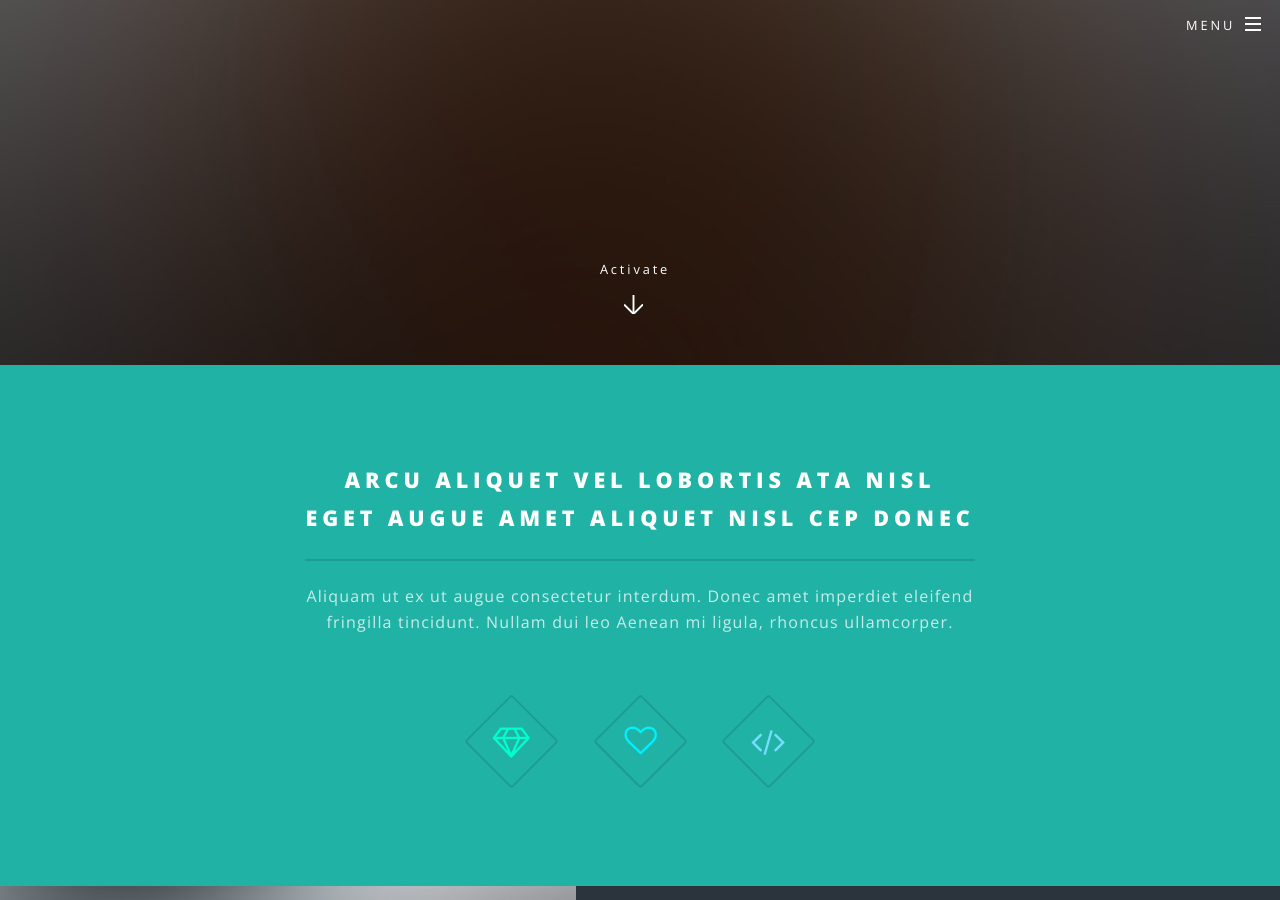
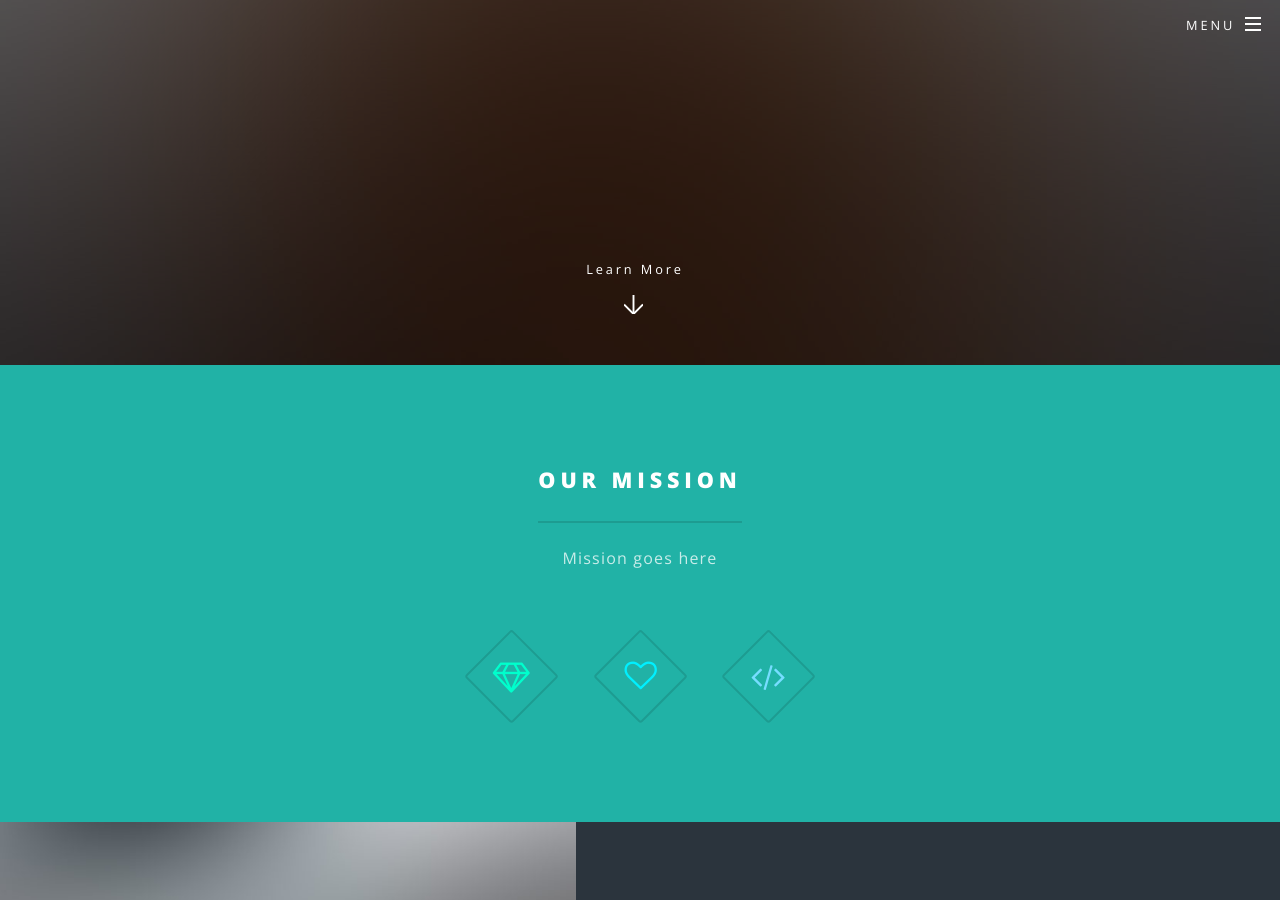
Before and after one commit to innovationNation/innovationNation.github.io, a Jekyll site: the page built from index.html, in a window 1280 px wide and 900 px high, scrolled down 535 px. Built offline with Jekyll 4.4.1, drawn with Linux system fonts in a browser that asks for light colours; some of the changed text lies outside the part shown.

Commit message:
404 page, header changes, lots of homepage updates
Signed-off-by: Kisa (Chris) Ayano <kisa.ayano@icloud.com>

```diff
--- a/_includes/header.html
+++ b/_includes/header.html
@@ -15,8 +15,8 @@
             {% endfor %}
             <li><a href="#">Sign Up</a></li>
             <li><a href="#">Log In</a></li>
-            <li><a href="{{ "/feed.xml" | prepend: site.baseurl }}"
-                   class="icon fa-feed"> RSS Feed</a></li>
+            <!--li><a href="{{ "/feed.xml" | prepend: site.baseurl }}"
+                   class="icon fa-feed"> RSS Feed</a></li-->
           </ul>
         </div>
       </li>
--- a/index.html
+++ b/index.html
@@ -7,7 +7,7 @@
 							<h2>{{ site.title }}</h2>
 							<p>{{ site.description | markdownify }}</p>
 							<ul class="actions">
-								<li><a href="#" class="more scrolly">Activate</a></li>
+								<li><a href="#one" class="more scrolly">Learn More</a></li>
 							</ul>
 						</div>
 						<!--<a href="#one" class="more scrolly">Learn More</a> -->
@@ -17,15 +17,13 @@
 					<section id="one" class="wrapper style1 special">
 						<div class="inner">
 							<header class="major">
-								<h2>Arcu aliquet vel lobortis ata nisl<br />
-								eget augue amet aliquet nisl cep donec</h2>
-								<p>Aliquam ut ex ut augue consectetur interdum. Donec amet imperdiet eleifend<br />
-								fringilla tincidunt. Nullam dui leo Aenean mi ligula, rhoncus ullamcorper.</p>
+								<h2>Our Mission</h2>
+								<p>Mission goes here</p>
 							</header>
 							<ul class="icons major">
-								<li><span class="icon fa-diamond major style1"><span class="label">Lorem</span></span></li>
-								<li><span class="icon fa-heart-o major style2"><span class="label">Ipsum</span></span></li>
-								<li><span class="icon fa-code major style3"><span class="label">Dolor</span></span></li>
+								<li><span class="icon fa-diamond major style1"><span class="label">Quality</span></span></li>
+								<li><span class="icon fa-heart-o major style2"><span class="label">Love</span></span></li>
+								<li><span class="icon fa-code major style3"><span class="label">Code</span></span></li>
 							</ul>
 						</div>
 					</section>
@@ -34,9 +32,8 @@
 					<section id="two" class="wrapper alt style2">
 						<section class="spotlight">
 							<div class="image"><img src="images/pic01.jpg" alt="" /></div><div class="content">
-								<h2>Magna primis lobortis<br />
-								sed ullamcorper</h2>
-								<p>Aliquam ut ex ut augue consectetur interdum. Donec hendrerit imperdiet. Mauris eleifend fringilla nullam aenean mi ligula.</p>
+								<h2>Product One</h2>
+								<p>Description</p>
 							</div>
 						</section>
 						<section class="spotlight">
@@ -59,33 +56,32 @@
 					<section id="three" class="wrapper style3 special">
 						<div class="inner">
 							<header class="major">
-								<h2>Accumsan mus tortor nunc aliquet</h2>
-								<p>Aliquam ut ex ut augue consectetur interdum. Donec amet imperdiet eleifend<br />
-								fringilla tincidunt. Nullam dui leo Aenean mi ligula, rhoncus ullamcorper.</p>
+								<h2>Flagship App</h2>
+								<p>Description.</p>
 							</header>
 							<ul class="features">
 								<li class="icon fa-paper-plane-o">
-									<h3>Arcu accumsan</h3>
+									<h3>Fast</h3>
 									<p>Augue consectetur sed interdum imperdiet et ipsum. Mauris lorem tincidunt nullam amet leo Aenean ligula consequat consequat.</p>
 								</li>
 								<li class="icon fa-laptop">
-									<h3>Ac Augue Eget</h3>
+									<h3>Mobile</h3>
 									<p>Augue consectetur sed interdum imperdiet et ipsum. Mauris lorem tincidunt nullam amet leo Aenean ligula consequat consequat.</p>
 								</li>
 								<li class="icon fa-code">
-									<h3>Mus Scelerisque</h3>
+									<h3>Optimised</h3>
 									<p>Augue consectetur sed interdum imperdiet et ipsum. Mauris lorem tincidunt nullam amet leo Aenean ligula consequat consequat.</p>
 								</li>
 								<li class="icon fa-headphones">
-									<h3>Mauris Imperdiet</h3>
+									<h3>Social</h3>
 									<p>Augue consectetur sed interdum imperdiet et ipsum. Mauris lorem tincidunt nullam amet leo Aenean ligula consequat consequat.</p>
 								</li>
 								<li class="icon fa-heart-o">
-									<h3>Aenean Primis</h3>
+									<h3>Built with Love</h3>
 									<p>Augue consectetur sed interdum imperdiet et ipsum. Mauris lorem tincidunt nullam amet leo Aenean ligula consequat consequat.</p>
 								</li>
 								<li class="icon fa-flag-o">
-									<h3>Tortor Ut</h3>
+									<h3>Receptive</h3>
 									<p>Augue consectetur sed interdum imperdiet et ipsum. Mauris lorem tincidunt nullam amet leo Aenean ligula consequat consequat.</p>
 								</li>
 							</ul>
@@ -96,12 +92,11 @@
 					<section id="cta" class="wrapper style4">
 						<div class="inner">
 							<header>
-								<h2>Arcue ut vel commodo</h2>
-								<p>Aliquam ut ex ut augue consectetur interdum endrerit imperdiet amet eleifend fringilla.</p>
+								<h2>Get it now!</h2>
+								<p>Coming soon to an app store near you!</p>
 							</header>
 							<ul class="actions vertical">
-								<li><a href="#" class="button fit special">Activate</a></li>
-								<li><a href="#" class="button fit">Learn More</a></li>
+								<li><a href="appabout.html" class="button fit special">Learn More</a></li>
 							</ul>
 						</div>
 					</section>
```
Also changed, not shown: 404.html (added, +9 -0 lines).
